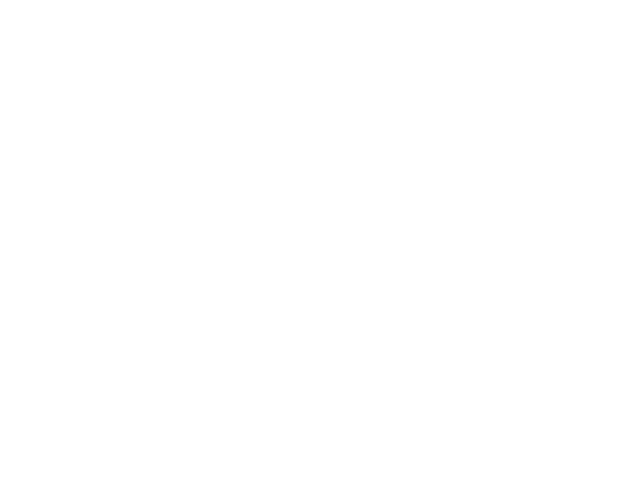
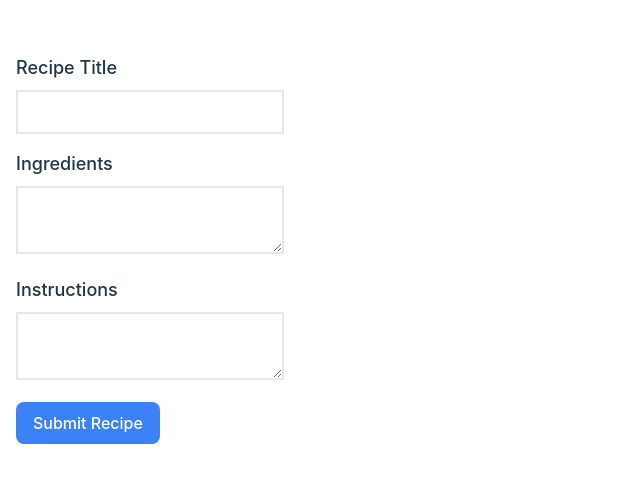
Before and after one commit to Abrish4ever/alx-fe-reactjs, a React (Vite) app in the folder recipe-sharing-platform/: page /AddRecipeForm in a window 1280 px wide. Before the commit this address had no page. Shown: the part 151-634 px from the top of the page, without its empty margins (0-640 px from the left). Built offline with nearby package versions, Linux system fonts and the light colour scheme.

Commit message:
Add form to the recipe sharing plateform

```diff
--- a/recipe-sharing-platform/src/App.jsx
+++ b/recipe-sharing-platform/src/App.jsx
@@ -2,14 +2,16 @@ import { useState } from 'react'
 import { BrowserRouter as Router, Route, Routes } from 'react-router-dom'
 import HomePage from './components/HomePage'
 import RecipeDetail from './components/RecipeDetail'
+import AddRecipeForm from './components/AddRecipeForm'
 
 function App() {
 
   return (
     <Router>
       <Routes>
-        <Route path= "/" element={<HomePage />} />
-        <Route path= "/recipe/:id" element={<RecipeDetail />} />
+        <Route path= "/" element= {<HomePage />} />
+        <Route path= "/recipe/:id" element= {<RecipeDetail />} />
+        <Route path= "/AddRecipeForm" element= {<AddRecipeForm />} />
       </Routes>
     </Router>
   )
--- /dev/null
+++ b/recipe-sharing-platform/src/components/AddRecipeForm.jsx
@@ -0,0 +1,77 @@
+import React, { useState } from 'react';
+
+const AddRecipeForm = () => {
+  const [formData, setFormData] = useState({
+    title: '',
+    ingredients: '',
+    instructions: ''
+  });
+
+  const handleChange = (e) => {
+    setFormData({ ...formData, [e.target.name]: e.target.value });
+  };
+
+  const handleSubmit = (e) => {
+        e.preventDefault();
+        if (!formData.title || !formData.ingredients || !formData.instructions) {
+            alert('Please fill all fields.');
+            return;
+        }
+        // Submit form data logic
+        <form onSubmit={handleSubmit} className="container mx-auto p-4">
+            <div className="mb-4">
+                <label className="block text-lg font-medium mb-2">Recipe Title</label>
+                <input
+                type="text"
+                name="title"
+                className="w-full border-2 p-2"
+                required
+                />
+            </div>
+            {/* <!-- Repeat for Ingredients and Instructions --> */}
+            <button type="submit" className="bg-blue-500 text-white px-4 py-2">
+                Submit Recipe
+            </button>
+        </form>
+        // console.log('New recipe:', formData);
+    };
+
+  return (
+        <form onSubmit={handleSubmit} className="container mx-auto p-4">
+            <div className="mb-4">
+                <label className="block text-lg font-medium mb-2">Recipe Title</label>
+                <input
+                type="text"
+                name="title"
+                value={formData.title}
+                onChange={handleChange}
+                className="w-full border-2 p-2"
+                required
+                />
+            </div>
+            <div className="mb-4">
+                <label className="block text-lg font-medium mb-2">Ingredients</label>
+                <textarea
+                name="ingredients"
+                value={formData.ingredients}
+                onChange={handleChange}
+                className="w-full border-2 p-2"
+                required
+                />
+            </div>
+            <div className="mb-4">
+                <label className="block text-lg font-medium mb-2">Instructions</label>
+                <textarea
+                name="instructions"
+                value={formData.instructions}
+                onChange={handleChange}
+                className="w-full border-2 p-2"
+                required
+                />
+            </div>
+            <button type="submit" className="bg-blue-500 text-white px-4 py-2">Submit Recipe</button>
+        </form>
+    );
+};
+
+export default AddRecipeForm;
```
